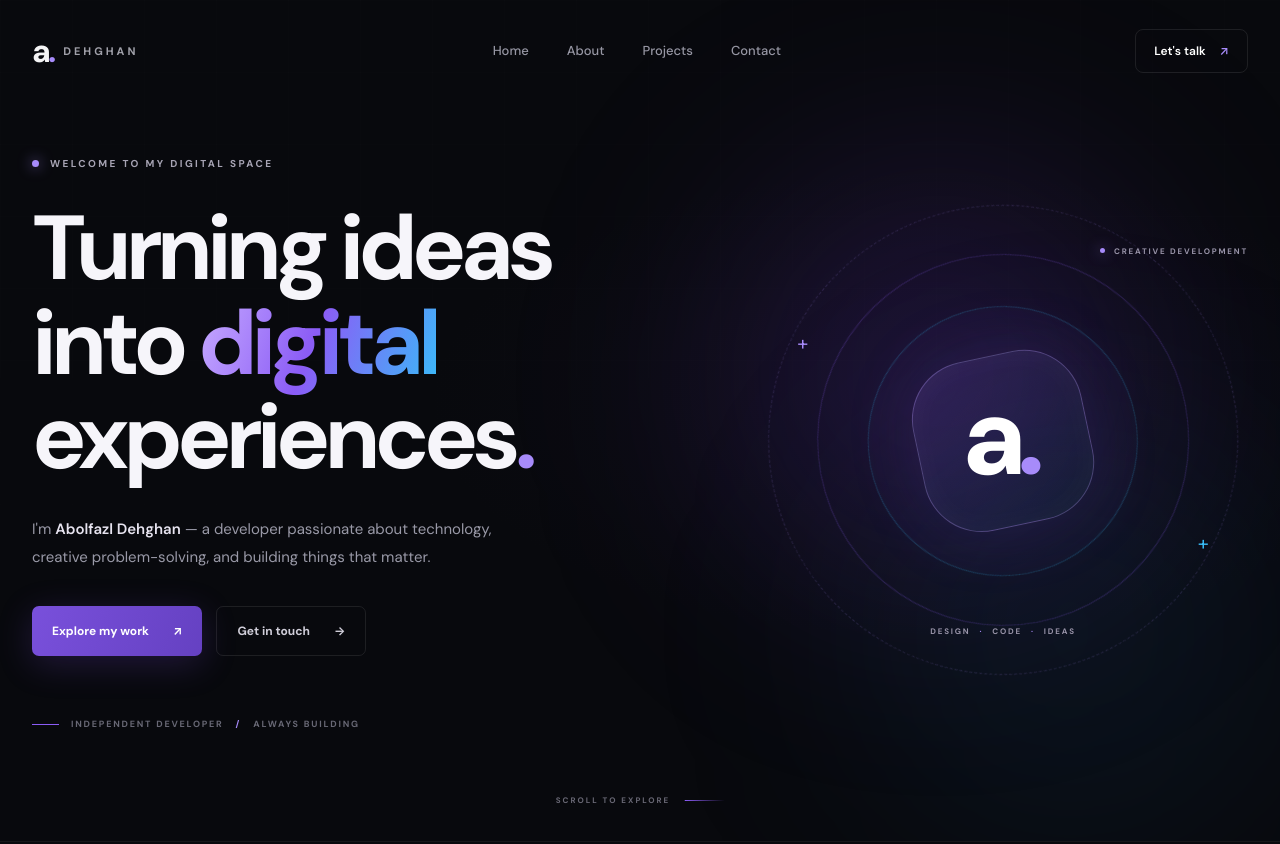
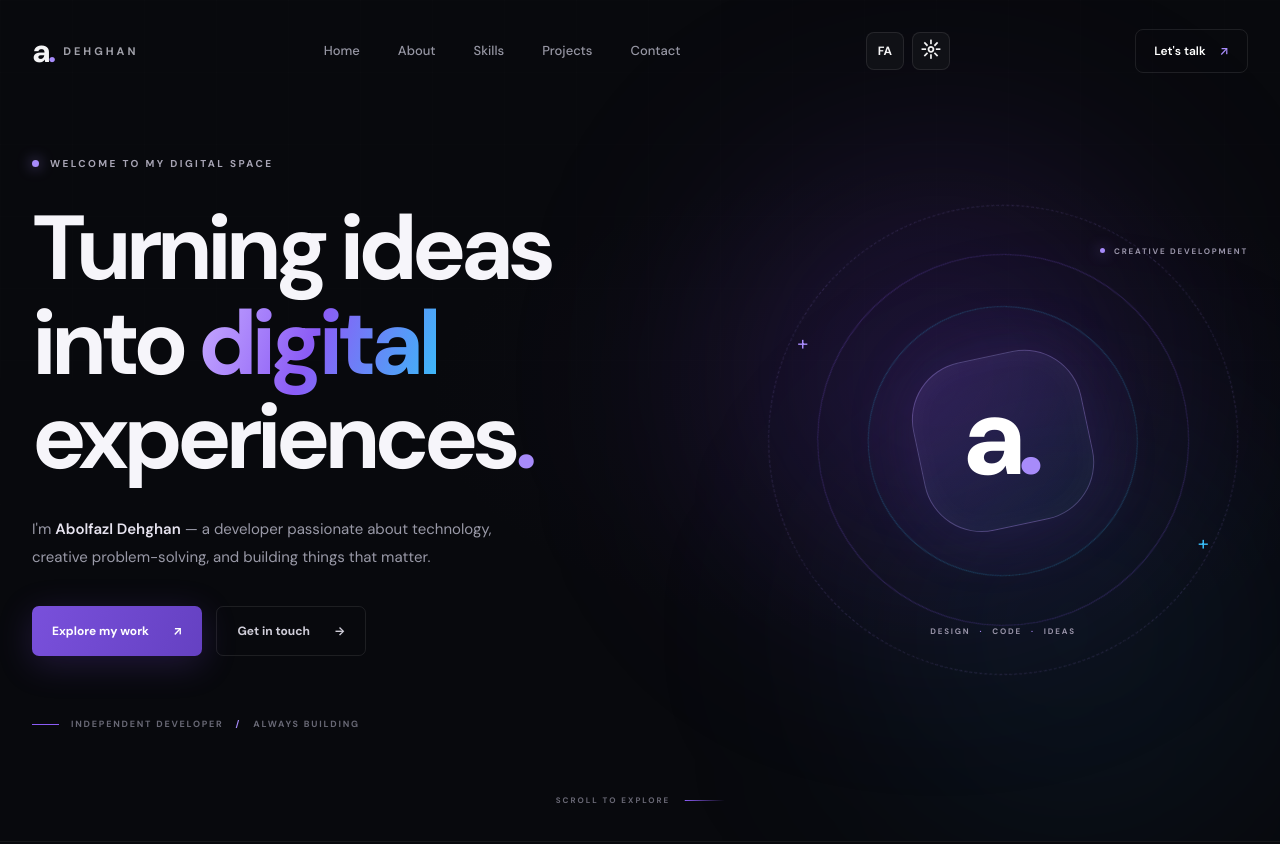
Before and after one commit to N4choiR/aDehghan, an Astro site: page / in a window 1280 px wide. Shown: the top 844 px of the page. Built offline with nearby package versions, Linux system fonts and the light colour scheme; Astro itself is replaced by a stand-in of ours.

Commit message:
feat: add skills to site navigation

```diff
--- a/src/components/layout/SiteHeader.astro
+++ b/src/components/layout/SiteHeader.astro
@@ -2,6 +2,7 @@
 const links = [
   { label: "Home", href: "#home" },
   { label: "About", href: "#about" },
+  { label: "Skills", href: "#skills" },
   { label: "Projects", href: "#projects" },
   { label: "Contact", href: "#contact" },
 ];
@@ -19,6 +20,26 @@ const links = [
         <a class="nav-link" href={link.href}>{link.label}</a>
       ))}
     </nav>
+
+    <div class="header-controls">
+      <button
+        class="preference-button language-toggle"
+        type="button"
+        data-language-toggle
+        aria-label="Switch language to Persian"
+      >
+        FA
+      </button>
+
+      <button
+        class="preference-button theme-toggle"
+        type="button"
+        data-theme-toggle
+        aria-label="Switch to light theme"
+      >
+        ☼
+      </button>
+    </div>
 
     <a class="header-cta" href="mailto:hello@adehghan.ir">
       Let's talk <span aria-hidden="true">↗</span>
@@ -41,6 +62,10 @@ const links = [
       <a class="mobile-nav-link" href={link.href}>{link.label}</a>
     ))}
     <a class="mobile-nav-contact" href="mailto:hello@adehghan.ir">Let's talk ↗</a>
+    <div class="mobile-preferences">
+      <button class="preference-button" type="button" data-language-toggle aria-label="Switch language to Persian">FA</button>
+      <button class="preference-button" type="button" data-theme-toggle aria-label="Switch to light theme">☼</button>
+    </div>
   </nav>
 </header>
 
```
